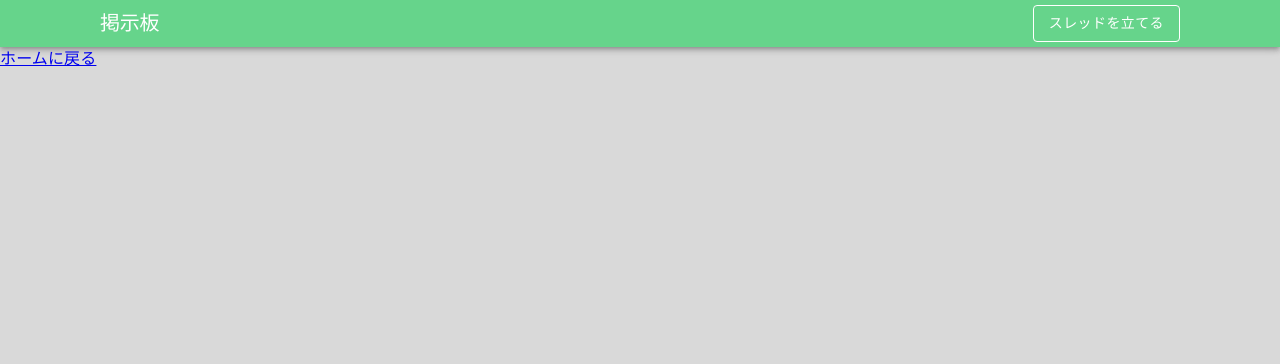
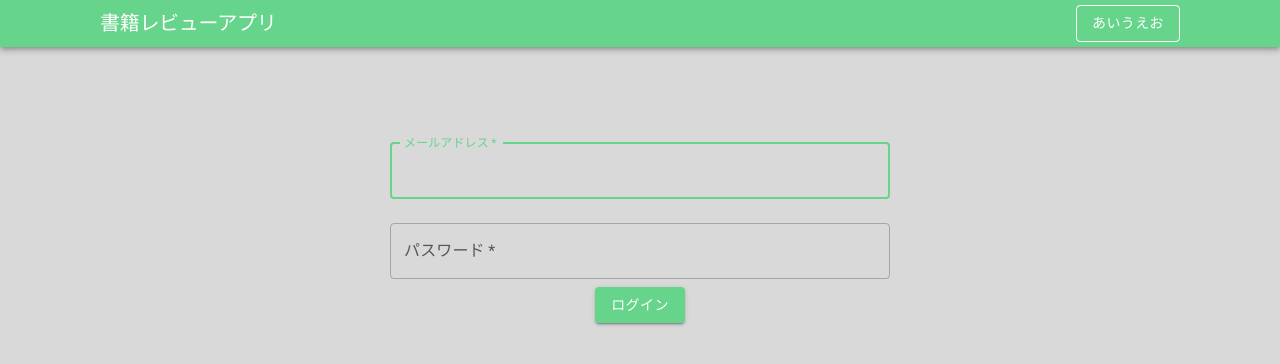
Before and after one commit to KK2292/book-review-app, a React (Vite) app: page /login in a window 1280 px wide. Shown: the top 364 px of the page. Built offline with nearby package versions, Linux system fonts and the light colour scheme.

Commit message:
Create LoginPage

```diff
--- a/src/App.tsx
+++ b/src/App.tsx
@@ -1,8 +1,9 @@
 import { Container } from "@mui/material";
 import { Route, Routes } from "react-router-dom";
 import { Header } from "./molecules/Header";
-import { Home } from "./organisms/Home";
-import { Page404 } from "./Page404";
+import { Home } from "./pages/Home";
+import { Page404 } from "./pages/Page404";
+import { LoginPage } from "./pages/LoginPage";
 
 export const App: React.FC = () => {
   return (
@@ -13,11 +14,13 @@ export const App: React.FC = () => {
         style={{ paddingLeft: "0", paddingRight: "0" }}
       >
         <Header />
-
-        <Routes>
-          <Route path="/" element={<Home />} />
-          <Route path="*" element={<Page404 />} />
-        </Routes>
+        <Container>
+          <Routes>
+            <Route path="/" element={<Home />} />
+            <Route path="/login" element={<LoginPage />} />
+            <Route path="*" element={<Page404 />} />
+          </Routes>
+        </Container>
       </Container>
     </>
   );
--- a/src/main.tsx
+++ b/src/main.tsx
@@ -1,9 +1,5 @@
 import "@fontsource/roboto";
-import {
-  createTheme,
-  CssBaseline,
-  ThemeProvider
-} from "@mui/material";
+import { createTheme, CssBaseline, ThemeProvider } from "@mui/material";
 import { StrictMode } from "react";
 import { createRoot } from "react-dom/client";
 import { BrowserRouter } from "react-router-dom";
--- a/src/molecules/Header.tsx
+++ b/src/molecules/Header.tsx
@@ -38,14 +38,14 @@ export const Header: React.FC = () => {
           }}
           onClick={navigateToHome}
         >
-          掲示板
+          書籍レビューアプリ
         </Typography>
         <Button
           variant="outlined"
           onClick={navigateToCreateNewThread}
           sx={{ color: "#fff", borderColor: "#fff", display: "inlineBlock" }}
         >
-          スレッドを立てる
+          あいうえお
         </Button>
       </Stack>
     </AppBar>
--- a/src/organisms/Home.tsx
+++ b/src/pages/Home.tsx
@@ -1,3 +1,3 @@
 export const Home: React.FC = () => {
-  return <p></p>;
+  return <p>ホーム</p>;
 };
--- /dev/null
+++ b/src/pages/LoginPage.tsx
@@ -0,0 +1,42 @@
+import { Box, Button, TextField } from "@mui/material";
+
+export const LoginPage: React.FC = () => {
+  return (
+    <Box
+      sx={{ width: "500px", margin: "80px auto", textAlign: "center" }}
+      component="form"
+      noValidate
+      autoComplete="off"
+    >
+      <TextField
+        margin="normal"
+        required
+        fullWidth
+        id="email"
+        label="メールアドレス"
+        type="password"
+        name="email"
+        autoComplete="email"
+        autoFocus
+      />
+      <TextField
+        margin="normal"
+        required
+        fullWidth
+        name="password"
+        label="パスワード"
+        type="password"
+        id="password"
+        autoComplete="current-password"
+      />
+      <Button
+        sx={{ color: "#fff" }}
+        type="submit"
+        variant="contained"
+        color="primary"
+      >
+        ログイン
+      </Button>
+    </Box>
+  );
+};
```
Also changed, not shown: src/pages/Page404.tsx (renamed from src/Page404.tsx).
